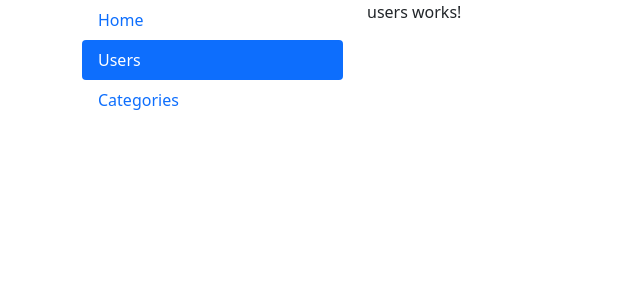
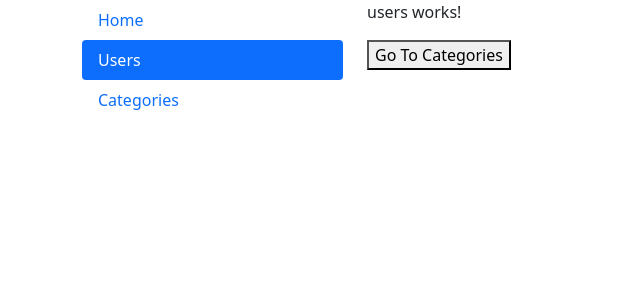
Before and after one commit to batra24-deepanshu/angular-routing, an Angular app: page /users in a window 1280 px wide. Shown: the top 300 px of the page, without its empty margins (0-640 px from the left). Built offline with nearby package versions, Linux system fonts and the light colour scheme.

Commit message:
navigating between pages using routing programmatically

```diff
--- a/src/app/components/users/users.component.html
+++ b/src/app/components/users/users.component.html
@@ -1 +1,5 @@
 <p>users works!</p>
+
+<div>
+    <button (click)="onCategoriesClick()">Go To Categories</button>
+</div>
--- a/src/app/components/users/users.component.ts
+++ b/src/app/components/users/users.component.ts
@@ -1,4 +1,5 @@
 import { Component, OnInit } from '@angular/core';
+import { Router } from '@angular/router';
 
 @Component({
   selector: 'app-users',
@@ -7,9 +8,14 @@ import { Component, OnInit } from '@angular/core';
 })
 export class UsersComponent implements OnInit {
 
-  constructor() { }
+  constructor(private router:Router) { }
 
   ngOnInit(): void {
   }
+  onCategoriesClick(){
+    //perfome some logic
+    //navigate to page
+    this.router.navigate(['categories']);
+  }
 
 }
```
